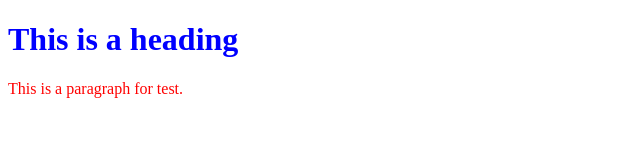
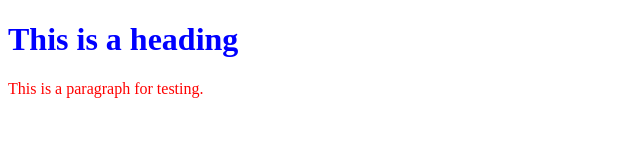
Before and after one commit to thomas898/web-project, a plain HTML site: page index.html in a window 1280 px wide. Shown: the full height of the page, 0-640 px from the left. Drawn offline with Linux system fonts and the light colour scheme.

Commit message:
Update index.html

```diff
--- a/index.html
+++ b/index.html
@@ -3,7 +3,7 @@
 <body>
 
 <h1 style="color:blue;">This is a heading</h1>
-<p style="color:red;">This is a paragraph for test.</p>
+<p style="color:red;">This is a paragraph for testing.</p>
 
 </body>
 </html>
```
